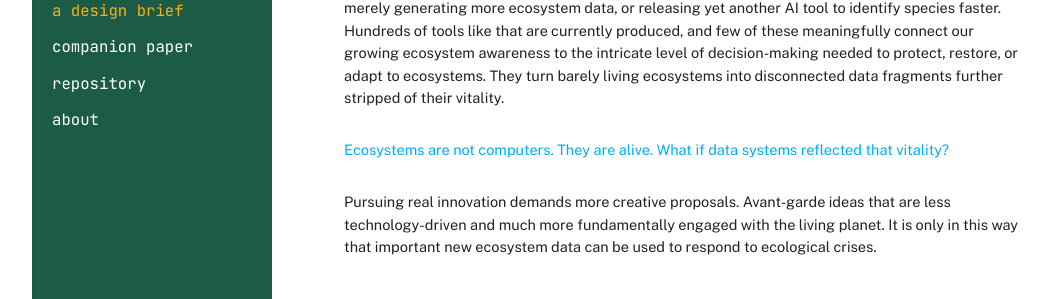
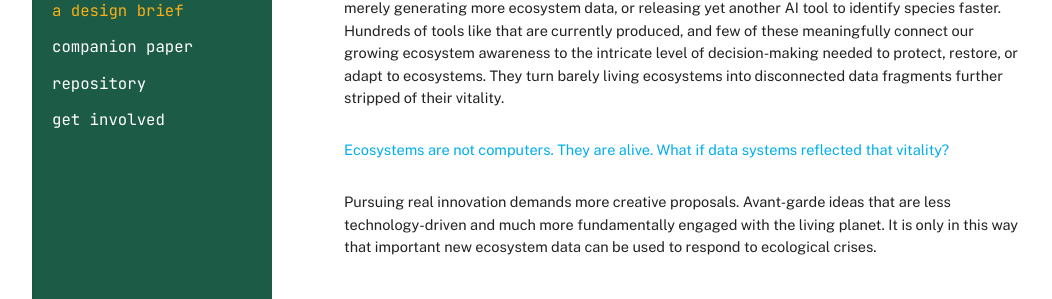
Before and after one commit to vitalbiodiversity/vitalbiodiversity.github.io, a Jekyll site: the page built from index.md, in a window 1280 px wide. Shown: the part 256-555 px from the top of the page, without its empty margins (58-1110 px from the left). Built offline with Jekyll 4.4.1, drawn with Linux system fonts in a browser that asks for light colours.

Commit message:
Update navigation.yml

```diff
--- a/_data/navigation.yml
+++ b/_data/navigation.yml
@@ -5,5 +5,5 @@ main:
     url: /companion-paper.html
   - title: "repository"
     url: /repository.html
-  - title: "about"
-    url: /about.html
+  - title: "get involved"
+    url: /getinvolved.html
```
